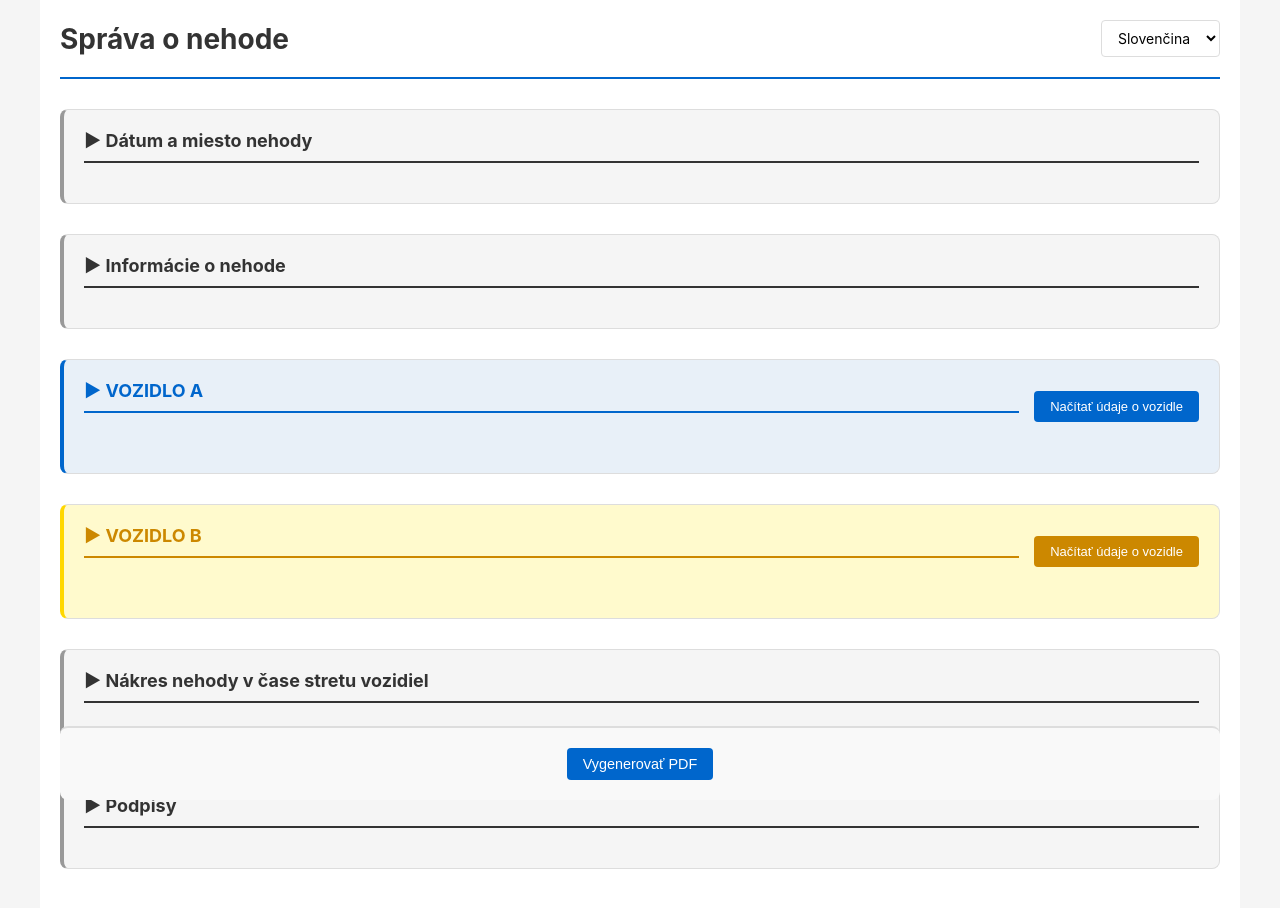
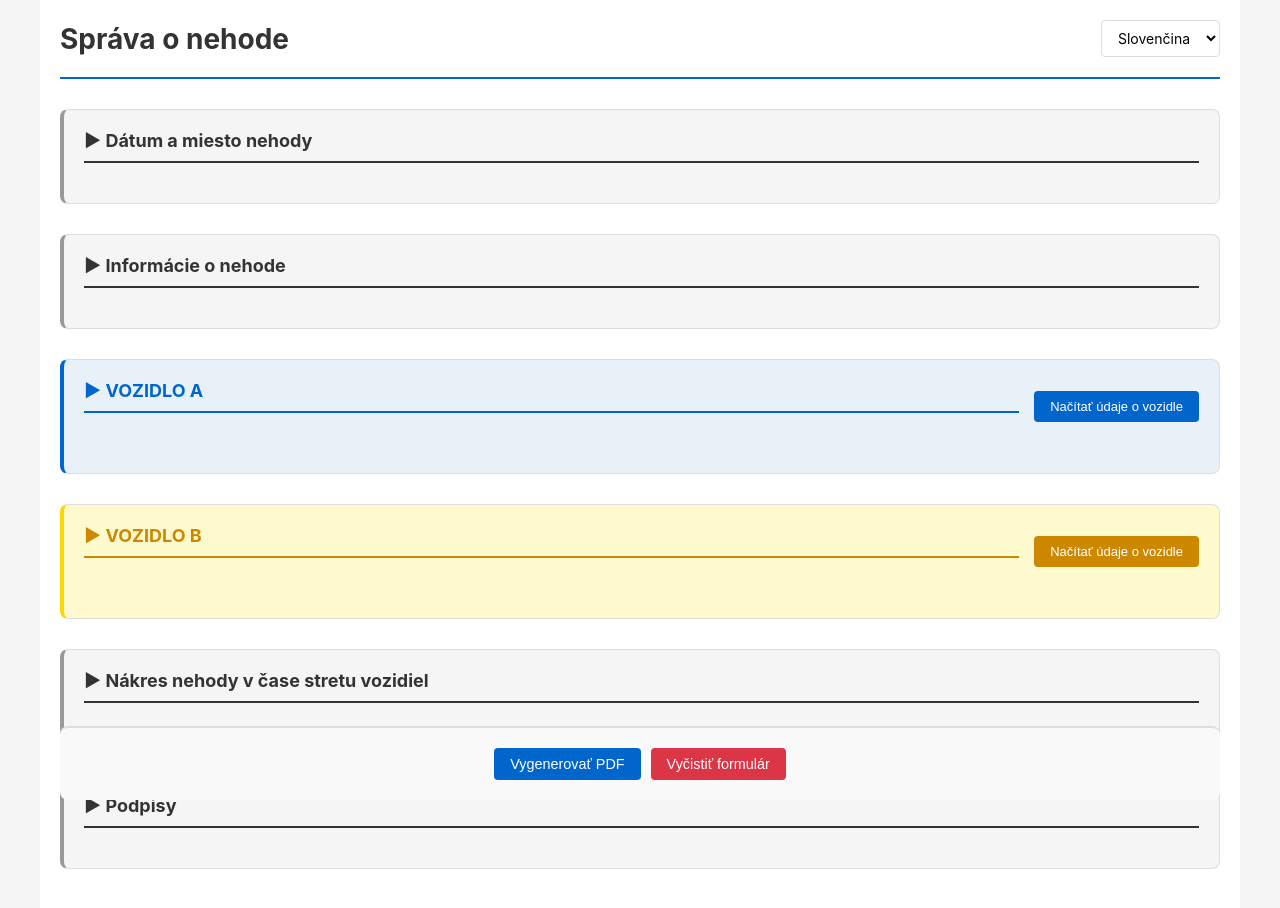
Before and after one commit to puding-svk/son, a React (Vite) app: page / in a window 1280 px wide. Shown: the top 908 px of the page. Built offline with nearby package versions, Linux system fonts and the light colour scheme.

Commit message:
autoload

```diff
--- a/src/components/AccidentForm.tsx
+++ b/src/components/AccidentForm.tsx
@@ -204,6 +204,34 @@ const AccidentForm: React.FC = () => {
     signatures: false,
   });
 
+  // Auto-load form data from localStorage on component mount
+  useEffect(() => {
+    const savedDraft = localStorage.getItem('accidentFormDraft');
+    if (savedDraft) {
+      try {
+        const loadedData = JSON.parse(savedDraft) as FormState;
+        // Ensure both vehicles have circumstances object
+        const vehicleA = {
+          ...loadedData.vehicleA,
+          circumstances: loadedData.vehicleA?.circumstances || getDefaultCircumstances(),
+        };
+        const vehicleB = {
+          ...loadedData.vehicleB,
+          circumstances: loadedData.vehicleB?.circumstances || getDefaultCircumstances(),
+        };
+        setFormData({
+          ...loadedData,
+          vehicleA,
+          vehicleB,
+        });
+        console.log('Form data loaded from localStorage');
+      } catch (error) {
+        console.error('Failed to load form data from localStorage:', error);
+        // If parsing fails, keep the initial state
+      }
+    }
+  }, []); // Empty dependency array - run only on mount
+
   // Handle offline/online status
   useEffect(() => {
     const handleOnline = () => {
@@ -271,6 +299,26 @@ const AccidentForm: React.FC = () => {
       ...prev,
       [sectionId]: !prev[sectionId],
     }));
+  };
+
+  const handleClearForm = () => {
+    const confirmed = window.confirm(
+      t('message.clearFormConfirm') || 'Are you sure you want to clear the form? This cannot be undone.'
+    );
+    if (confirmed) {
+      // Reset form to initial state
+      setFormData(initialState);
+      // Clear localStorage
+      localStorage.removeItem('accidentFormDraft');
+      // Collapse all sections
+      setExpandedSections({
+        section1: false,
+        section2: false,
+        situation: false,
+        signatures: false,
+      });
+      console.log('Form data cleared');
+    }
   };
 
   const handleSignatureSave = (signatureData: string) => {
@@ -606,6 +654,14 @@ const AccidentForm: React.FC = () => {
         >
           {t('common.generatePDF') || 'Generate PDF'}
         </button>
+        <button
+          className="btn-secondary btn-danger"
+          type="button"
+          onClick={handleClearForm}
+          title={t('common.clearForm') || 'Clear Form'}
+        >
+          {t('common.clearForm') || 'Clear Form'}
+        </button>
       </div>
 
       <QRModal
--- a/src/locales/en.json
+++ b/src/locales/en.json
@@ -156,10 +156,12 @@
     "templateSaved": "Template saved successfully.",
     "qrGenerated": "Scan this QR code to load vehicle data.",
     "enterFileName": "Enter file name:",
-    "partScanned": "Part {{part}} of {{total}} scanned successfully!",
+    "partScanned": "Part {{part}} of {{total}} was successfully scanned!",
     "allPartsScanned": "All parts scanned successfully! Processing...",
-    "newQRSession": "New QR code session with {{parts}} parts.",
-    "qrAutoSplit": "QR code was automatically split into {{parts}} parts due to data size."
+    "newQRSession": "New QR series with {{parts}} parts.",
+    "qrAutoSplit": "QR code was automatically split into {{parts}} parts due to data size.",
+    "clearFormConfirm": "Are you sure you want to clear the form? This cannot be undone.",
+    "exportError": "Failed to export PDF"
   },
   "error": {
     "invalidJSON": "Invalid JSON file",
--- a/src/locales/sk.json
+++ b/src/locales/sk.json
@@ -159,7 +159,9 @@
     "partScanned": "Časť {{part}} z {{total}} bola úspešne naskenovaná!",
     "allPartsScanned": "Všetky časti boli úspešne naskenované! Spracovávam...",
     "newQRSession": "Nová séria QR kódov s {{parts}} časťami.",
-    "qrAutoSplit": "QR kód bol automaticky rozdelený na {{parts}} časti kvôli veľkosti dát."
+    "qrAutoSplit": "QR kód bol automaticky rozdelený na {{parts}} časti kvôli veľkosti dát.",
+    "clearFormConfirm": "Ste si istí, že chcete vyčistiť formulár? Túto akciu nie je možné vrátiť späť.",
+    "exportError": "Nepodarilo sa exportovať PDF"
   },
   "error": {
     "invalidJSON": "Neplatný JSON súbor",
@@ -193,6 +195,7 @@
     "edit": "Upraviť",
     "close": "Zatvoriť",
     "generatePDF": "Vygenerovať PDF",
+    "clearForm": "Vyčistiť formulár",
     "required": "Povinné pole",
     "back": "Späť",
     "or": "alebo",
```
